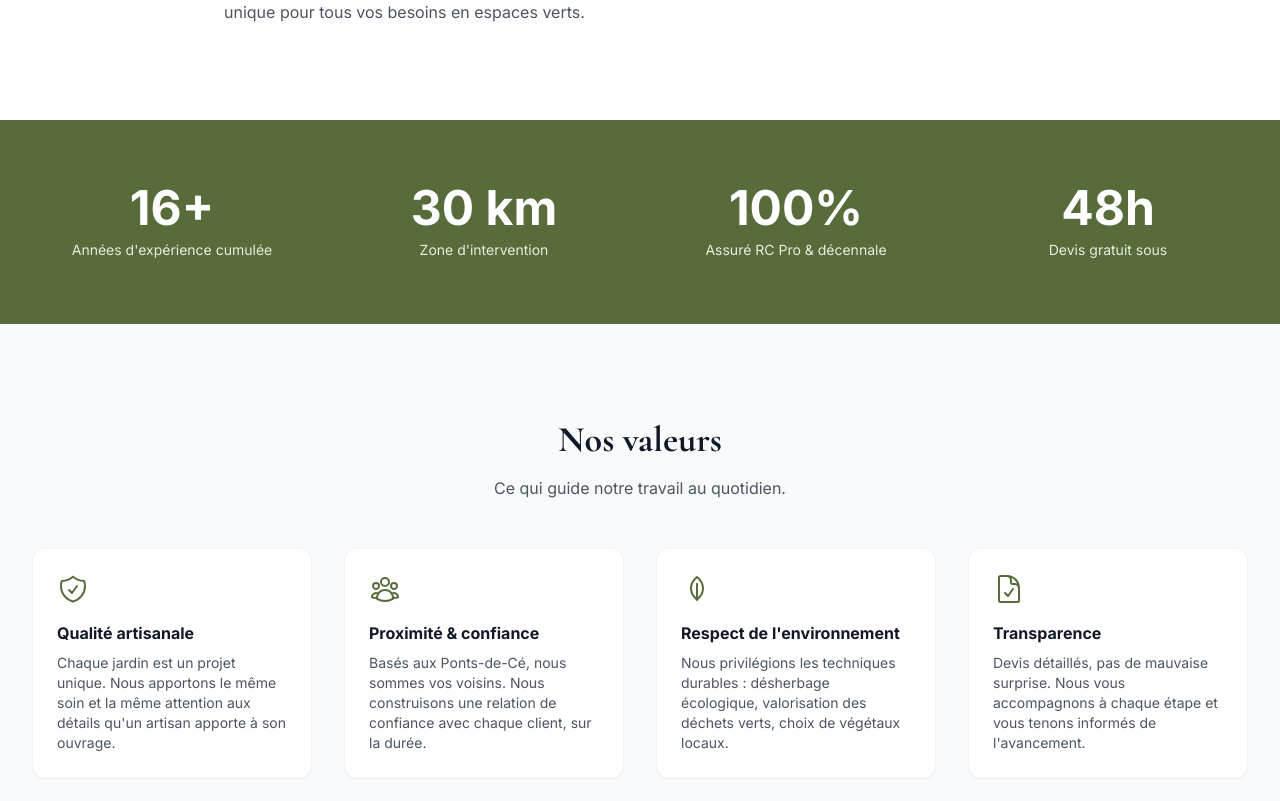
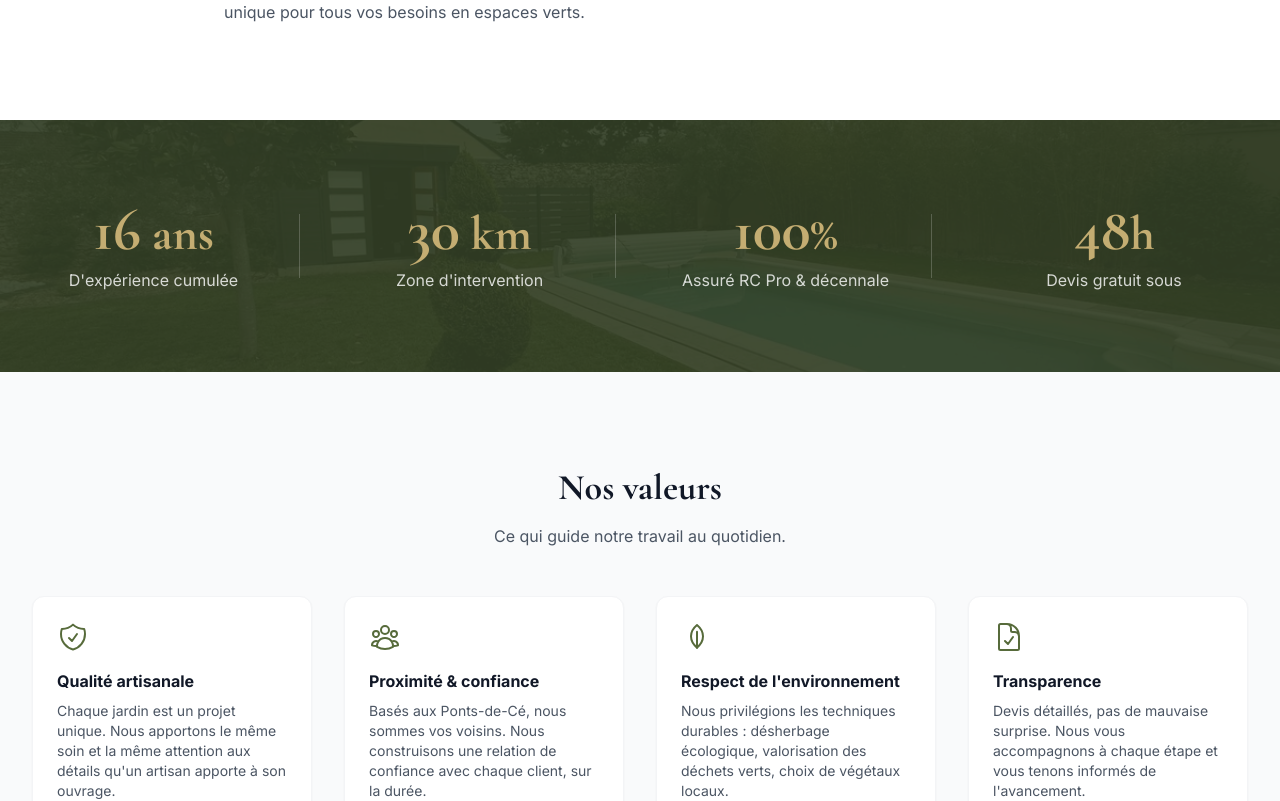
Before and after one commit to Bidiche49/art-des-jardins, a Next.js app in the folder apps/vitrine/: page /a-propos in a window 1280 px wide. Shown: the part 1120-1921 px from the top of the page. Built offline with nearby package versions, Linux system fonts and the light colour scheme; no server answers.

Commit message:
fix(vitrine): retirer gradient btn-primary (cassait bg-white) + unifier StatsCounter a-propos

```diff
--- a/apps/vitrine/src/app/a-propos/page.tsx
+++ b/apps/vitrine/src/app/a-propos/page.tsx
@@ -1,6 +1,8 @@
 import { Metadata } from 'next';
 import Link from 'next/link';
 import { HeroSection } from '@/components/ui/HeroSection';
+import { StatsCounter } from '@/components/ui/StatsCounter';
+import { AnimateOnScroll } from '@/components/ui/AnimateOnScroll';
 import { IconQualite, IconEquipe, IconEcologie, IconTransparence } from '@/lib/icons';
 
 export const metadata: Metadata = {
@@ -44,12 +46,6 @@ const values = [
   },
 ];
 
-const stats = [
-  { value: '16+', label: 'Années d\'expérience cumulée' },
-  { value: '30 km', label: 'Zone d\'intervention' },
-  { value: '100%', label: 'Assuré RC Pro & décennale' },
-  { value: '48h', label: 'Devis gratuit sous' },
-];
 
 export default function AProposPage() {
   return (
@@ -101,18 +97,9 @@ export default function AProposPage() {
       </section>
 
       {/* Chiffres clés */}
-      <section className="py-16 bg-primary-600 text-white">
-        <div className="container-custom">
-          <div className="grid grid-cols-2 md:grid-cols-4 gap-8 text-center">
-            {stats.map((stat) => (
-              <div key={stat.label}>
-                <div className="text-4xl md:text-5xl font-bold mb-2">{stat.value}</div>
-                <div className="text-primary-100 text-sm">{stat.label}</div>
-              </div>
-            ))}
-          </div>
-        </div>
-      </section>
+      <AnimateOnScroll>
+        <StatsCounter />
+      </AnimateOnScroll>
 
       {/* Valeurs */}
       <section className="py-16 lg:py-24 bg-gray-50">
--- a/apps/vitrine/src/app/globals.css
+++ b/apps/vitrine/src/app/globals.css
@@ -22,7 +22,7 @@
   }
 
   .btn-primary {
-    @apply inline-flex items-center justify-center px-6 py-3 border border-transparent text-base font-medium rounded-md text-white bg-gradient-to-b from-primary-600 to-primary-700 shadow-sm hover:shadow-md hover:-translate-y-0.5 active:translate-y-0 active:shadow-sm focus:outline-none focus:ring-2 focus:ring-offset-2 focus:ring-primary-500 transition-all duration-200;
+    @apply inline-flex items-center justify-center px-6 py-3 border border-transparent text-base font-medium rounded-md text-white bg-primary-600 hover:bg-primary-700 shadow-sm hover:shadow-md hover:-translate-y-0.5 active:translate-y-0 active:shadow-sm focus:outline-none focus:ring-2 focus:ring-offset-2 focus:ring-primary-500 transition-all duration-200;
   }
 
   .btn-secondary {
```
